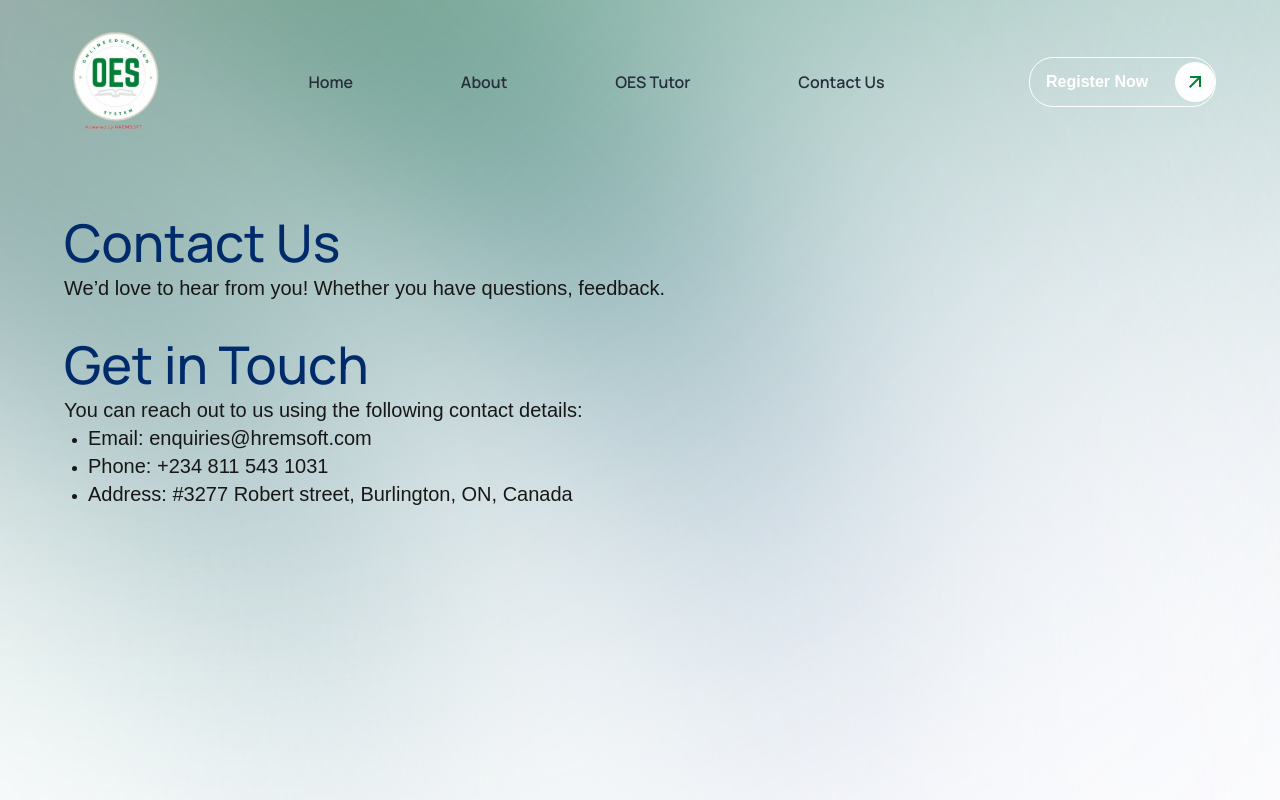
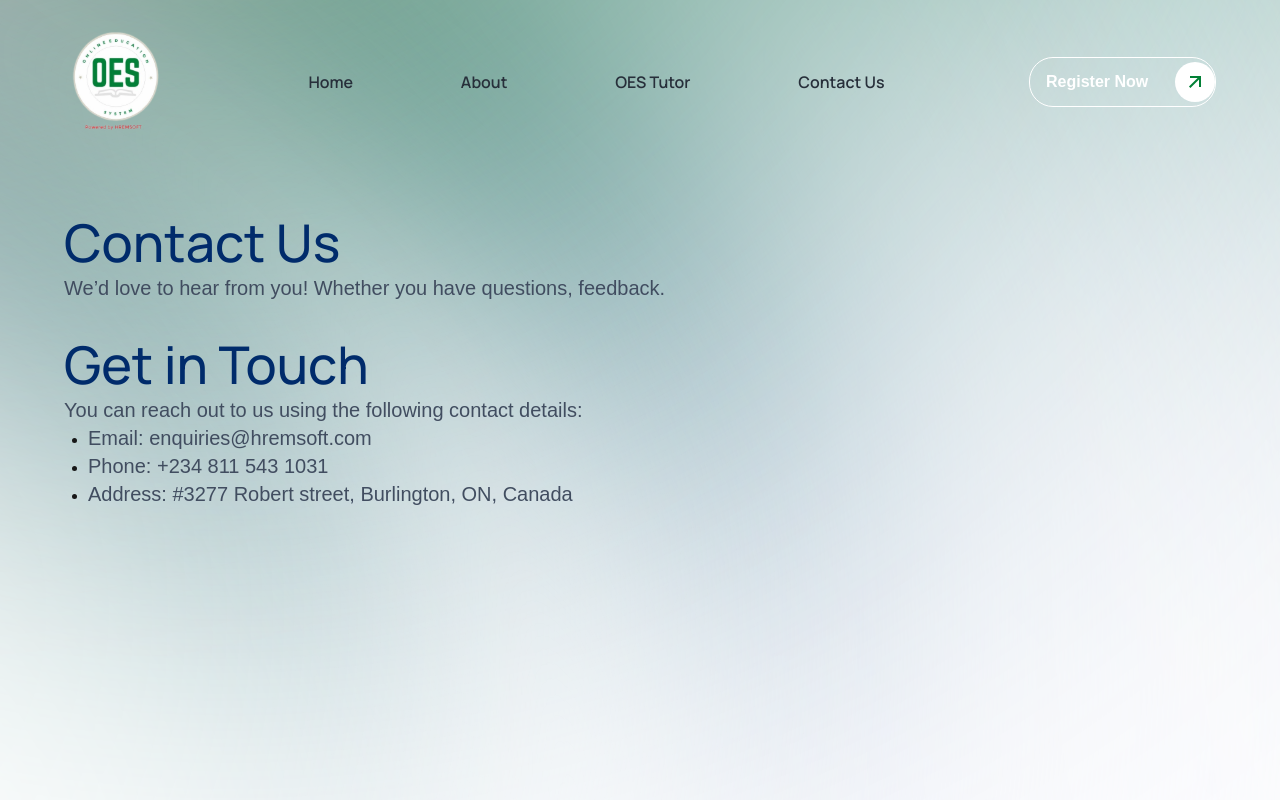
Before and after one commit to PelumiWeb/oes-landin, a Next.js app: page /contact in a window 1280 px wide. Shown: the top 800 px of the page. Built offline with nearby package versions, Linux system fonts and the light colour scheme.

Commit message:
formatted the code

```diff
--- a/src/app/contact/page.tsx
+++ b/src/app/contact/page.tsx
@@ -12,29 +12,29 @@
       <div className="h-screen px-16 py-4">
         <div className="my-8">
           <h3>Contact Us</h3>
-          <p className="text-lg lg:text-xl">
+          <p className="text-lg lg:text-xl text-[#414D60]">
             We’d love to hear from you! Whether you have questions, feedback.{" "}
           </p>
         </div>
 
         <div>
           <h3>Get in Touch</h3>
-          <p className="text-lg lg:text-xl">
+          <p className="text-lg lg:text-xl text-[#414D60]">
             You can reach out to us using the following contact details:{" "}
           </p>
           <ul className="list-disc">
             <li className="ml-6">
-              <p className="text-lg lg:text-xl">
+              <p className="text-lg lg:text-xl text-[#414D60]">
                 <span>Email:</span> enquiries@hremsoft.com
               </p>
             </li>
             <li className="ml-6">
-              <p className="text-lg lg:text-xl">
+              <p className="text-lg lg:text-xl text-[#414D60]">
                 <span>Phone: </span> +234 811 543 1031
               </p>
             </li>
             <li className="ml-6">
-              <p className="text-lg lg:text-xl">
+              <p className="text-lg lg:text-xl text-[#414D60]">
                 <span>Address:</span> #3277 Robert street, Burlington, ON,
                 Canada
               </p>
```
